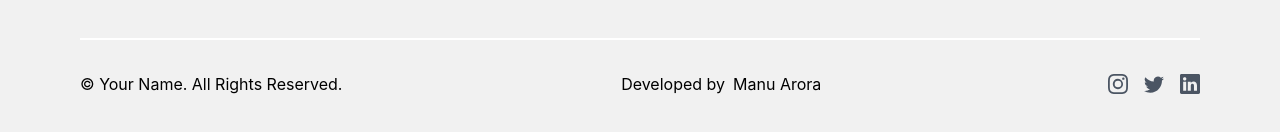
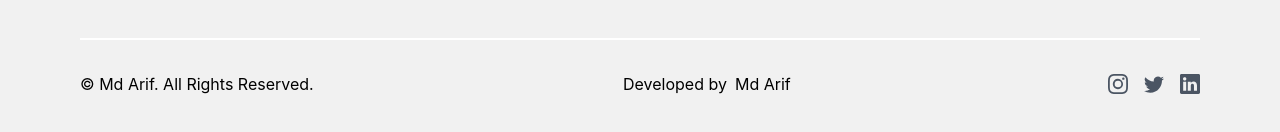
Before and after one commit to codewitharif/myportfolio, a Next.js app: page / in a window 1280 px wide. Shown: the part 2583-2715 px from the top of the page. Built offline with nearby package versions, Linux system fonts and the light colour scheme; no server answers.

Commit message:
changed footer commit

```diff
--- a/components/Footer.js
+++ b/components/Footer.js
@@ -8,7 +8,7 @@
         <div className="h-0.5 w-full bg-white dark:bg-gray-700"></div>
         <div className="flex flex-col space-y-4 md:space-y-0 md:flex-row justify-between md:items-center mt-8">
           <div>
-            <p>&copy; Your Name. All Rights Reserved.</p>
+            <p>&copy; Md Arif. All Rights Reserved.</p>
           </div>
           <div>
             {/* Support me by keeping this in the footer, please. :) */}
@@ -19,7 +19,7 @@
                   className="hover:bg-red-500 rounded-md px-2 py-1  hover:text-gray-50"
                   href="https://manuarora.in"
                 >
-                  Manu Arora
+                  Md Arif
                 </a>
               </div>
             </div>
```
